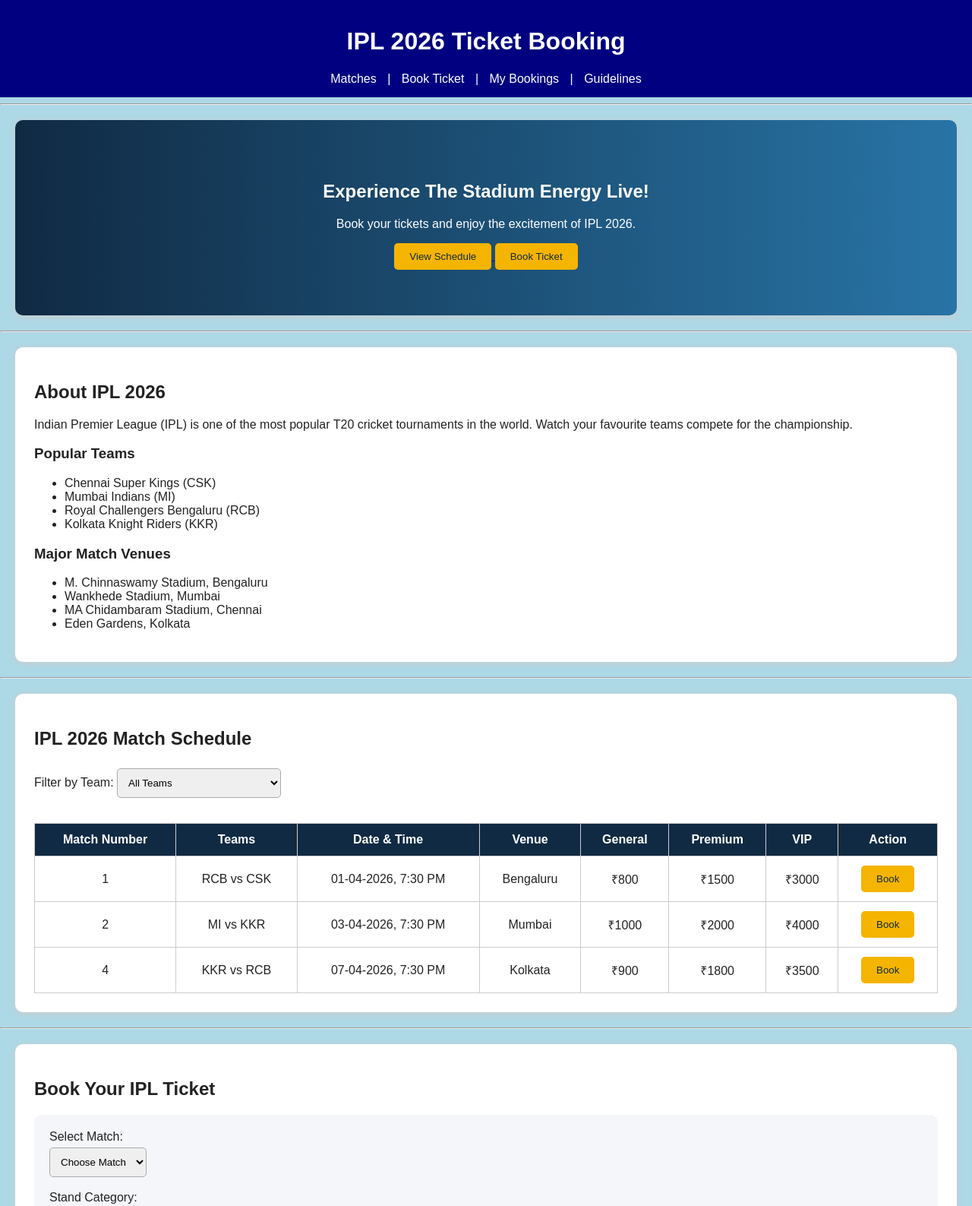
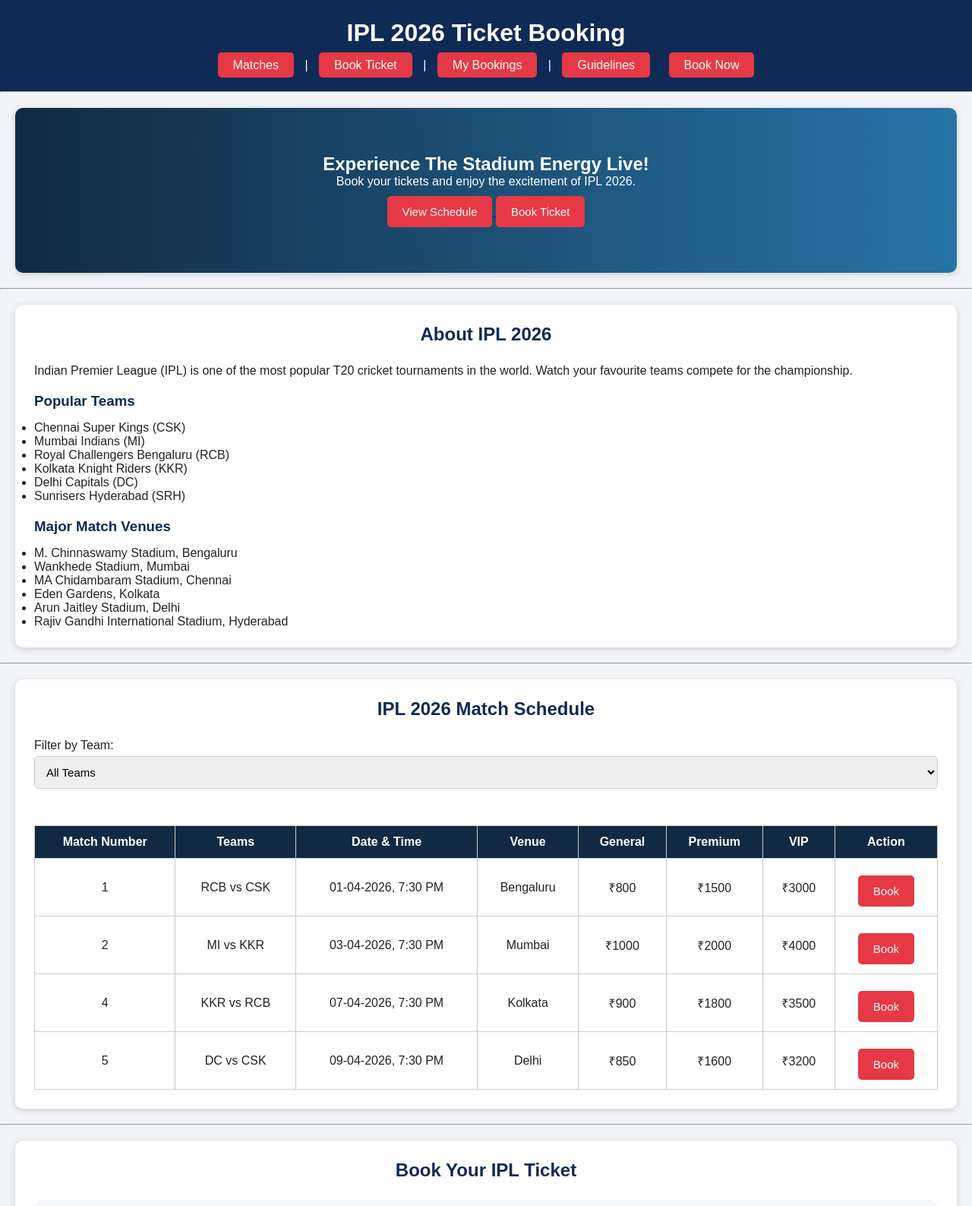
Before and after one commit to prasannasn1303/ipl-ticket-booking, a plain HTML site: page index.html in a window 1280 px wide. Shown: the top 1587 px of the page at 76% size. Drawn offline with Linux system fonts and the light colour scheme.

Commit message:
Activity 3: Added IPL ticket booking form with HTML5 validation and CSS

```diff
--- a/index.html
+++ b/index.html
@@ -19,6 +19,7 @@
             <a href="#booking">Book Ticket</a> |
             <a href="#mybookings">My Bookings</a> |
             <a href="#guidelines">Guidelines</a>
+            <a href="booking.html">Book Now</a>
         </nav>
     </header>
 
@@ -54,6 +55,8 @@
             <li>Mumbai Indians (MI)</li>
             <li>Royal Challengers Bengaluru (RCB)</li>
             <li>Kolkata Knight Riders (KKR)</li>
+            <li>Delhi Capitals (DC)</li>
+            <li>Sunrisers Hyderabad (SRH)</li>
         </ul>
 
         <h3>Major Match Venues</h3>
@@ -62,6 +65,8 @@
             <li>Wankhede Stadium, Mumbai</li>
             <li>MA Chidambaram Stadium, Chennai</li>
             <li>Eden Gardens, Kolkata</li>
+            <li> Arun Jaitley Stadium, Delhi</li>
+            <li> Rajiv Gandhi International Stadium, Hyderabad</li>
         </ul>
     </section>
 
@@ -78,6 +83,8 @@
             <option value="MI">Mumbai Indians</option>
             <option value="RCB">Royal Challengers Bengaluru</option>
             <option value="KKR">Kolkata Knight Riders</option>
+            <option value="DC">Delhi Capitals</option>
+            <option value="SRH">Sunrisers Hyderabad</option>
         </select>
 
         <br><br>
@@ -129,6 +136,17 @@
                     <td>₹3500</td>
                     <td><a href="#booking"><button>Book</button></a></td>
                 </tr>
+
+                <tr>
+                    <td>5</td>
+                    <td>DC vs CSK</td>
+                    <td>09-04-2026, 7:30 PM</td>
+                    <td>Delhi</td>
+                    <td>₹850</td>
+                    <td>₹1600</td>
+                    <td>₹3200</td>
+                    <td><a href="#booking"><button>Book</button></a></td>
+                </tr>
             </tbody>
         </table>
     </section>
@@ -146,6 +164,7 @@
                 <option>RCB vs CSK</option>
                 <option>MI vs KKR</option>
                 <option>KKR vs RCB</option>
+                <option>DC vs CSK</option>
             </select>
 
             <br><br>
--- a/style.css
+++ b/style.css
@@ -129,3 +129,115 @@ header {
     background-color: navy;
     color: white;
 }
+
+* {
+    margin: 0;
+    padding: 0;
+    box-sizing: border-box;
+}
+
+body {
+    font-family: Arial, sans-serif;
+    background-color: #f2f4f8;
+    color: #222;
+}
+
+header {
+    background-color: #102a56;
+    color: white;
+    text-align: center;
+    padding: 25px;
+}
+
+header h1 {
+    margin-bottom: 15px;
+}
+
+header a {
+    color: white;
+    text-decoration: none;
+    background-color: #e63946;
+    padding: 8px 20px;
+    border-radius: 5px;
+}
+
+main {
+    width: 90%;
+    max-width: 600px;
+    margin: 35px auto;
+    background-color: white;
+    padding: 30px;
+    border-radius: 10px;
+    box-shadow: 0 3px 12px rgba(0, 0, 0, 0.1);
+}
+
+h2 {
+    text-align: center;
+    color: #102a56;
+    margin-bottom: 25px;
+}
+
+h3 {
+    color: #102a56;
+    margin: 20px 0 15px;
+}
+
+form label {
+    display: inline-block;
+    margin-bottom: 8px;
+    font-weight: bold;
+}
+
+input[type="text"],
+input[type="email"],
+input[type="tel"],
+input[type="number"],
+select {
+    width: 100%;
+    padding: 11px;
+    margin-bottom: 15px;
+    border: 1px solid #ccc;
+    border-radius: 5px;
+    font-size: 15px;
+}
+
+input:focus,
+select:focus {
+    outline: none;
+    border-color: #e63946;
+}
+
+input[type="radio"],
+input[type="checkbox"] {
+    margin: 10px 5px;
+}
+
+button {
+    padding: 12px 20px;
+    border: none;
+    border-radius: 5px;
+    background-color: #e63946;
+    color: white;
+    font-size: 15px;
+    cursor: pointer;
+    margin-top: 10px;
+}
+
+button:hover {
+    background-color: #b91c2b;
+}
+
+button[type="reset"] {
+    background-color: #102a56;
+}
+
+button[type="reset"]:hover {
+    background-color: #071a38;
+}
+
+footer {
+    text-align: center;
+    background-color: #102a56;
+    color: white;
+    padding: 15px;
+}
```
Also changed, not shown: booking.html (added, +100 -0 lines), style1.css (added).
